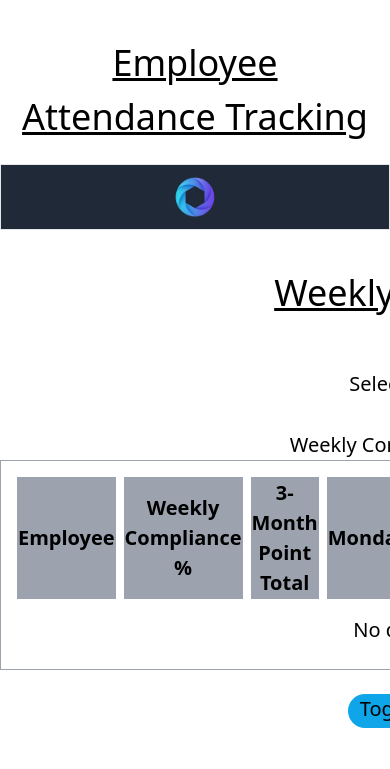
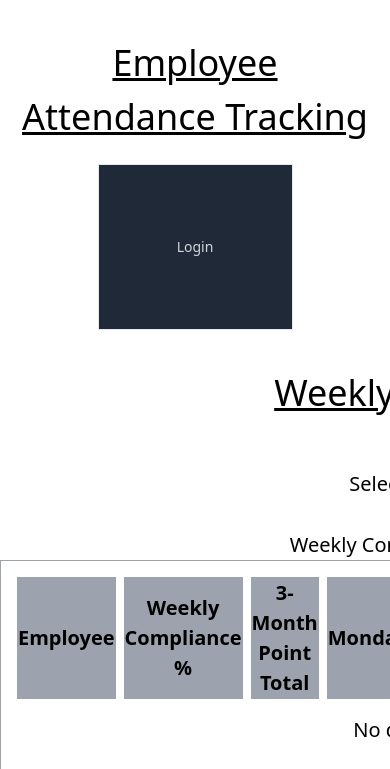
Before and after one commit to Carioto/employee_attendance, a Django app: template reports/templates/reports/weekly_compliance_report.html in a window 390 px wide; the page is wider, and only the part inside the window is pictured. Shown: the top 769 px of that part. Run offline with Django 3.2, Linux system fonts and the light colour scheme; the template is opened without the code that fills it, so the values that code supplies are empty.

Commit message:
responsive work

```diff
--- a/static/css/mystyles.css
+++ b/static/css/mystyles.css
@@ -93,11 +93,19 @@ button:hover {
 /* General styles for larger screens remain unchanged */
 
 /* Mobile Screens (Phones) */
-@media (max-width: 768px) {
+@media (max-width: 600px) {
+    .navitems{
+        flex-direction: column;
+    }
+    .navcont{
+        justify-items: center;
+        min-height: 164px;
+    }
+    .navbord{
+        width: 50% !important;
+        margin-left: auto;
+        margin-right: auto;
+
+    }
 
 }
-
-/* Medium Screens (Tablets) */
-@media (min-width: 768px) and (max-width: 1024px) {
-
-}
--- a/templates/base.html
+++ b/templates/base.html
@@ -3,6 +3,7 @@
 {% load static %}
 <head>
     <meta charset="UTF-8">
+    <meta name="viewport" content="width=device-width, initial-scale=1.0">
     <title>{% block title %}Employee Attendance Tracking{% endblock %}</title>
     <link rel="stylesheet" href="{% static 'css/dist/styles.css' %}">
     <link rel="stylesheet" href="{% static 'css/mystyles.css' %}">
@@ -11,15 +12,15 @@
     <header class="text-center mx-auto">
         <h1>Employee Attendance Tracking</h1>
     </header>
-    <nav class="border bg-gray-800 text-center">
-        <div class="mx-auto max-w-7xl px-2 sm:px-6 lg:px-2">
-          <div class="relative flex h-16 items-center justify-between">
+    <nav class="border bg-gray-800 text-center navbord">
+        <div class="mx-auto max-w-7xl px-2 sm:px-6 lg:px-2 ">
+          <div class="relative flex h-16 items-center justify-between navcont">
             <div class="flex flex-1 items-center justify-center sm:items-stretch sm:justify-start">
-              <div class="flex shrink-0 items-center">
+              <div class="hidden sm:flex shrink-0 items-center">
                 <img src="{% static 'images/symbol1_transparent.png' %}" alt="Site Logo" class="h-10" />
               </div>
-              <div class="hidden sm:ml-6 sm:block">
-                <div class="flex space-x-4">
+              <div class="flex sm:ml-6 sm:block">
+                <div class="navitems flex ">
                   {% if user.is_authenticated %}
                     {% if user.role == 'superuser' or user.role == 'dm' %}
                       <a href="{% url 'restaurants:restaurant_list' %}" class="rounded-md px-3 py-2 text-sm font-medium text-gray-300 hover:bg-gray-700 hover:text-white">Restaurants</a>
@@ -48,7 +49,7 @@
                 </div>
               </div>
               {% if user.is_authenticated %}
-              <span class="ml-auto text-sm font-medium text-gray-300">logged in as {{ user.first_name }} {{user.last_name}}</span>
+              <span class="ml-auto text-sm font-medium text-gray-300 hidden sm:block">logged in as {{ user.first_name }} {{user.last_name}}</span>
               {% endif %}
             </div>
         </div>
--- a/theme/static/css/dist/styles.css
+++ b/theme/static/css/dist/styles.css
@@ -964,6 +964,10 @@ select {
   max-width: 32rem;
 }
 
+.max-w-md {
+  max-width: 28rem;
+}
+
 .flex-1 {
   flex: 1 1 0%;
 }
@@ -1271,6 +1275,14 @@ select {
     display: block;
   }
 
+  .sm\:flex {
+    display: flex;
+  }
+
+  .sm\:max-w-xl {
+    max-width: 36rem;
+  }
+
   .sm\:items-stretch {
     align-items: stretch;
   }
@@ -1286,6 +1298,10 @@ select {
 }
 
 @media (min-width: 1024px) {
+  .lg\:max-w-3xl {
+    max-width: 48rem;
+  }
+
   .lg\:px-2 {
     padding-left: 0.5rem;
     padding-right: 0.5rem;
```
